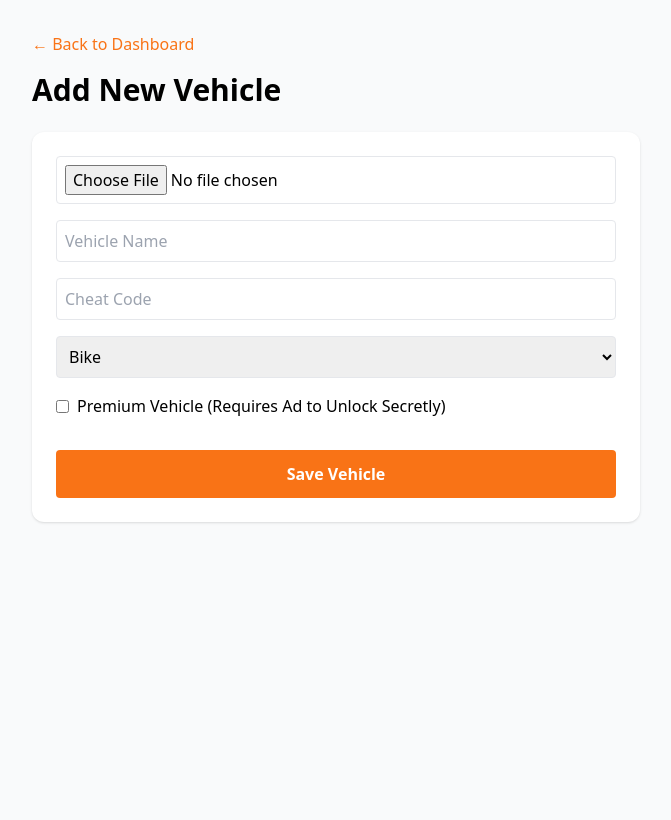
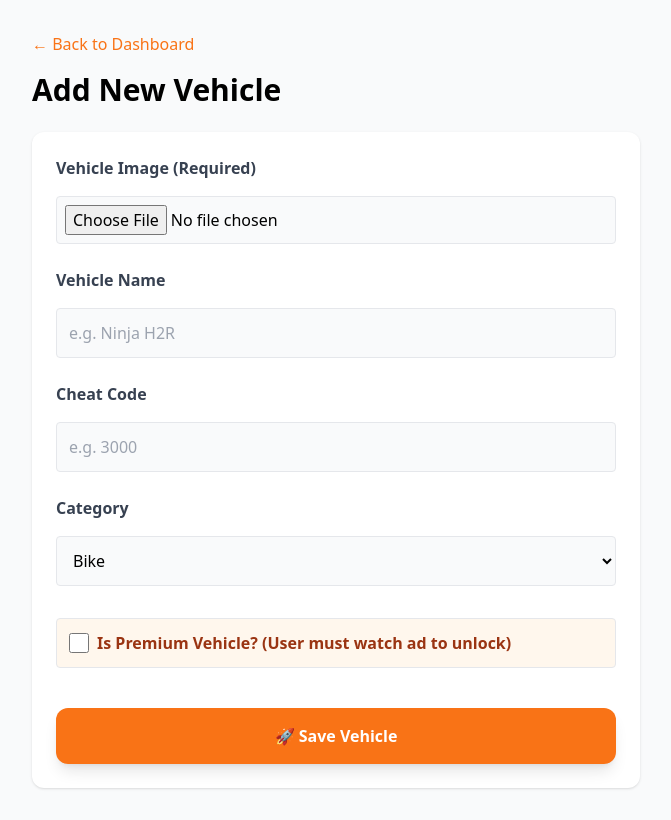
Before and after one commit to yuvraj67-ys/IndiaAdmin, a Next.js app: page /dashboard/vehicles/add in a window 1280 px wide. Shown: the whole page, without its empty margins (304-975 px from the left). Built offline with nearby package versions, Linux system fonts and the light colour scheme.

Commit message:
Refactor vehicle addition form and image upload
Refactor image upload handling and improve error messaging. Enhance form layout and styling for better user experience.

```diff
--- a/app/dashboard/vehicles/add/page.jsx
+++ b/app/dashboard/vehicles/add/page.jsx
@@ -8,34 +8,56 @@ export default function AddVehicle() {
   const [form, setForm] = useState({ name: '', cheatCode: '', category: 'bike', isPremium: false });
   const [image, setImage] = useState('');
   const [loading, setLoading] = useState(false);
+  const [errorMsg, setErrorMsg] = useState('');
 
   const handleImage = (e) => {
     const file = e.target.files[0];
+    if(file){
         const reader = new FileReader();
         reader.onloadend = () => setImage(reader.result);
-    if(file) reader.readAsDataURL(file);
+        reader.readAsDataURL(file);
+    }
   };
 
   const submit = async (e) => {
     e.preventDefault();
     setLoading(true);
+    setErrorMsg('');
 
-    // 1. Upload Image to ImgBB
+    try {
+        let imageUrl = '';
+
+        // 1. Upload Image to ImgBB (Only if image is selected)
+        if(image) {
             const imgRes = await fetch('/api/upload', {
                 method: 'POST',
+                headers: { 'Content-Type': 'application/json' },
                 body: JSON.stringify({ image })
             });
             const imgData = await imgRes.json();
+            if(!imgData.success) throw new Error("Image Upload Failed: " + (imgData.error || 'Unknown Error'));
+            imageUrl = imgData.url;
+        }
 
-    // 2. Save to Firebase
-    await fetch('/api/vehicles', {
+        // 2. Save to Firebase DB
+        const dbRes = await fetch('/api/vehicles', {
             method: 'POST',
             headers: { 'Content-Type': 'application/json' },
-      body: JSON.stringify({ ...form, imageUrl: imgData.url || '' })
+            body: JSON.stringify({ ...form, imageUrl: imageUrl })
         });
+        const dbData = await dbRes.json();
 
+        if(!dbData.success) throw new Error("Database Save Failed: " + (dbData.error || 'Unknown Error'));
+
+        alert("Successfully Added!");
+        router.push('/dashboard');
+
+    } catch (err) {
+        console.error(err);
+        setErrorMsg(err.message);
+    } finally {
         setLoading(false);
-    router.push('/dashboard');
+    }
   };
 
   return (
@@ -43,24 +65,33 @@ export default function AddVehicle() {
       <Link href="/dashboard" className="text-orange-500 mb-4 inline-block">← Back to Dashboard</Link>
       <h1 className="text-3xl font-bold mb-6">Add New Vehicle</h1>
 
+      {errorMsg && <div className="bg-red-100 text-red-700 p-4 rounded mb-4 font-bold">{errorMsg}</div>}
+
       <form onSubmit={submit} className="bg-white p-6 rounded-xl shadow flex flex-col gap-4">
-        <input type="file" accept="image/*" onChange={handleImage} required className="border p-2 rounded" />
-        <input type="text" placeholder="Vehicle Name" required value={form.name} onChange={e=>setForm({...form, name: e.target.value})} className="border p-2 rounded" />
-        <input type="text" placeholder="Cheat Code" required value={form.cheatCode} onChange={e=>setForm({...form, cheatCode: e.target.value})} className="border p-2 rounded" />
+        <label className="font-bold text-gray-700">Vehicle Image (Required)</label>
+        <input type="file" accept="image/*" onChange={handleImage} required className="border p-2 rounded bg-gray-50" />
+        {image && <img src={image} className="w-32 h-32 object-cover rounded mt-2 border" />}
 
-        <select value={form.category} onChange={e=>setForm({...form, category: e.target.value})} className="border p-2 rounded">
+        <label className="font-bold text-gray-700 mt-2">Vehicle Name</label>
+        <input type="text" placeholder="e.g. Ninja H2R" required value={form.name} onChange={e=>setForm({...form, name: e.target.value})} className="border p-3 rounded bg-gray-50" />
+
+        <label className="font-bold text-gray-700 mt-2">Cheat Code</label>
+        <input type="text" placeholder="e.g. 3000" required value={form.cheatCode} onChange={e=>setForm({...form, cheatCode: e.target.value})} className="border p-3 rounded bg-gray-50" />
+
+        <label className="font-bold text-gray-700 mt-2">Category</label>
+        <select value={form.category} onChange={e=>setForm({...form, category: e.target.value})} className="border p-3 rounded bg-gray-50">
           <option value="bike">Bike</option>
           <option value="car">Car</option>
           <option value="secret">Secret</option>
         </select>
 
-        <label className="flex items-center gap-2">
-          <input type="checkbox" checked={form.isPremium} onChange={e=>setForm({...form, isPremium: e.target.checked})} />
-          Premium Vehicle (Requires Ad to Unlock Secretly)
+        <label className="flex items-center gap-2 mt-4 cursor-pointer p-3 bg-orange-50 border rounded font-bold text-orange-800">
+          <input type="checkbox" className="w-5 h-5" checked={form.isPremium} onChange={e=>setForm({...form, isPremium: e.target.checked})} />
+          Is Premium Vehicle? (User must watch ad to unlock)
         </label>
 
-        <button type="submit" disabled={loading} className="bg-orange-500 text-white font-bold py-3 rounded mt-4">
-          {loading ? 'Uploading & Saving...' : 'Save Vehicle'}
+        <button type="submit" disabled={loading} className="bg-orange-500 text-white font-bold py-4 rounded-xl mt-6 shadow-lg hover:bg-orange-600">
+          {loading ? '⏳ Uploading & Saving...' : '🚀 Save Vehicle'}
         </button>
       </form>
     </div>
```
Lines whose indentation alone changed are shown as unchanged.
